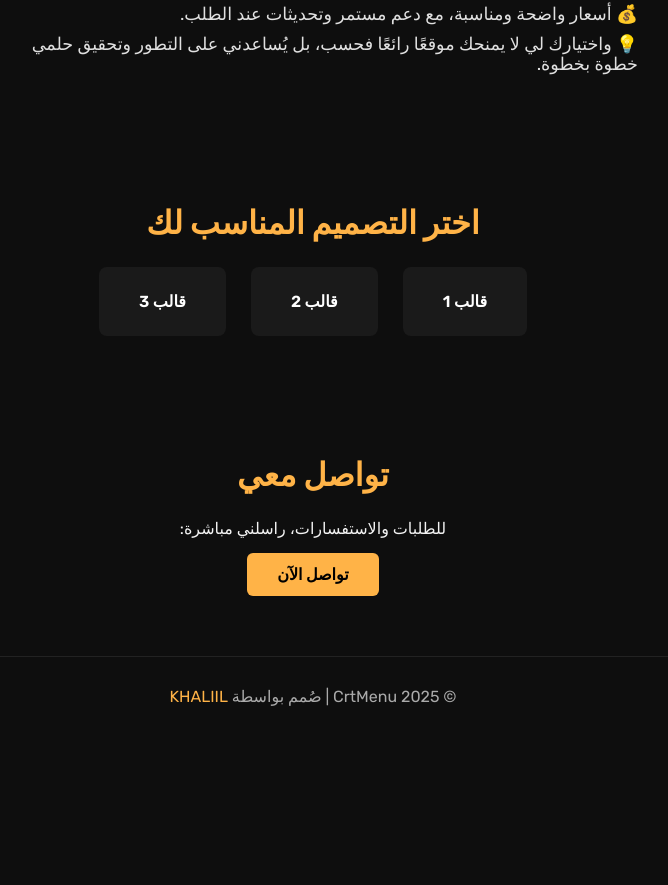
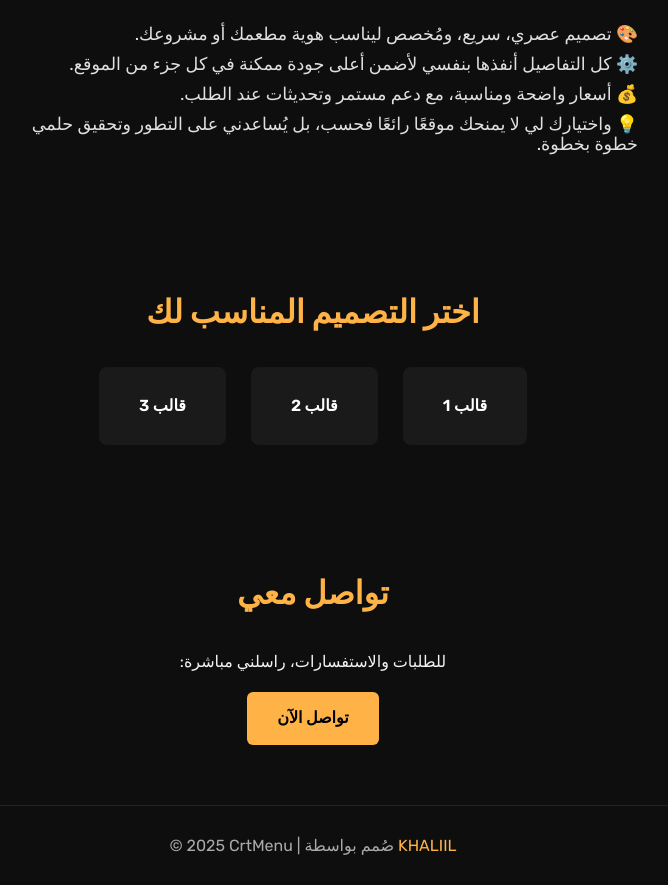
Before and after one commit to storeskhaliil/HomePage, a Next.js app: page / in a window 1280 px wide. Shown: the part 1398-2283 px from the top of the page, without its empty margins (327-995 px from the left). Before the commit the page ends 2134 px from the top, so only its background shows below. Built offline with nearby package versions, Linux system fonts and the light colour scheme.

Commit message:
Update Home.module.css

```diff
--- a/styles/Home.module.css
+++ b/styles/Home.module.css
@@ -47,7 +47,6 @@
   transform: scale(1.05);
 }
 
-/* ✅ Instead of styling <section>, we create reusable section classes */
 .section {
   padding: 60px 20px;
   text-align: center;
@@ -55,6 +54,7 @@
 
 .services {
   composes: section;
+  line-height:1.8;
 }
 
 .services h2,
@@ -62,7 +62,7 @@
 .templates h2,
 .contact h2 {
   font-size: 2rem;
-  margin-bottom: 25px;
+  padding-bottom: 25px;
   color: #ffb347;
 }
 
@@ -149,6 +149,7 @@
   padding: 30px 10px;
   border-top: 1px solid #222;
   color: #aaa;
+  direction:ltr;
 }
 
 .footer a {
```
